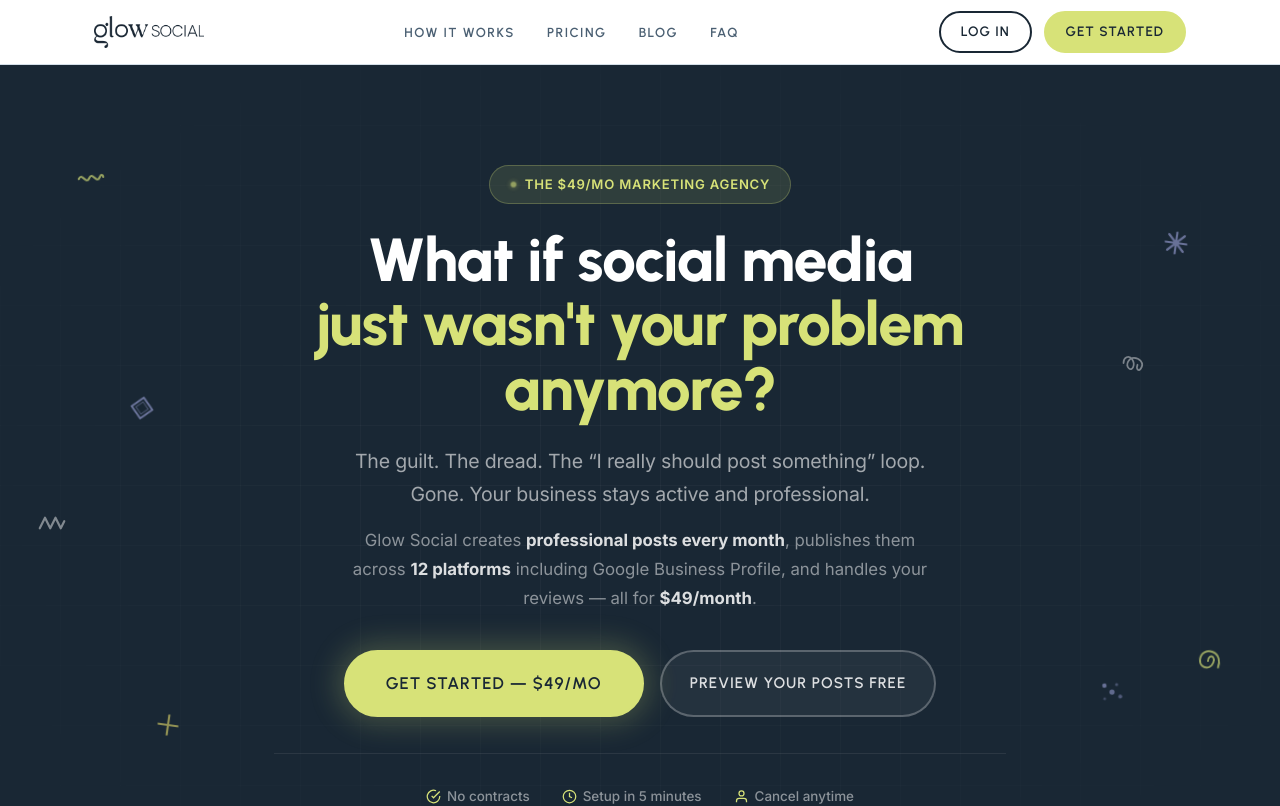
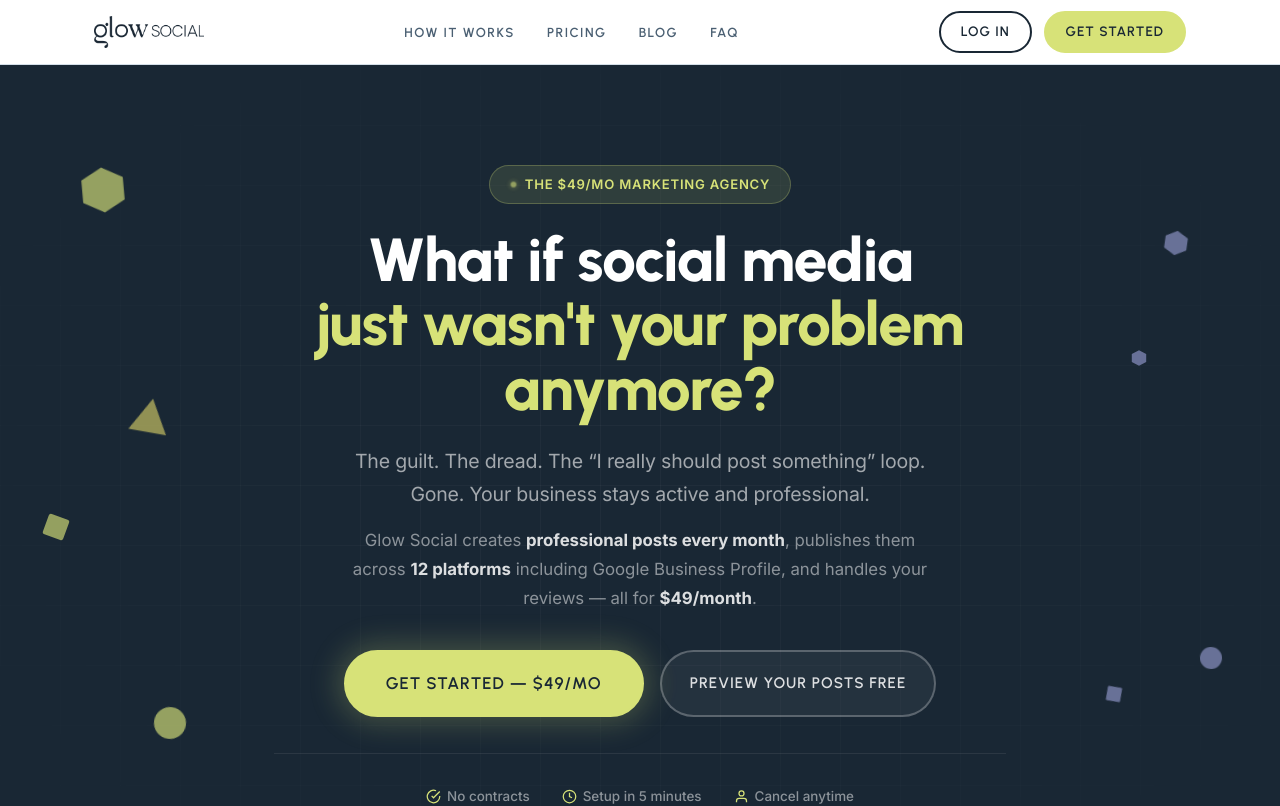
Before and after one commit to glowsocial/glowsocial.com, a Next.js app: page / in a window 1280 px wide. Shown: the top 806 px of the page. Built offline with nearby package versions, Linux system fonts and the light colour scheme.

Commit message:
style: swap squiggles for flat geometric shapes (hexagons, circles, triangles) à la Rob Walling

```diff
--- a/app/page.js
+++ b/app/page.js
@@ -64,61 +64,52 @@ export default function HomePage() {
       <section className="hero">
         <div className="hero-grid" aria-hidden="true" />
         <div className="hero-icons" aria-hidden="true">
-          {/* Wavy line squiggle — lime */}
+          {/* Large hexagon — lime */}
           <div className="hero-icon">
-            <svg width="28" height="28" viewBox="0 0 32 32" fill="none">
-              <path d="M2 16 C6 8, 10 24, 14 16 C18 8, 22 24, 26 16 C28 12, 30 14, 30 16" stroke="#d7e278" strokeWidth="2.5" strokeLinecap="round" fill="none"/>
+            <svg width="52" height="52" viewBox="0 0 60 60" fill="none">
+              <polygon points="30,4 54,17 54,43 30,56 6,43 6,17" fill="#d7e278"/>
             </svg>
           </div>
-          {/* Asterisk / sparkle — purple */}
+          {/* Small hexagon — purple */}
           <div className="hero-icon">
-            <svg width="28" height="28" viewBox="0 0 32 32" fill="none">
-              <line x1="16" y1="4" x2="16" y2="28" stroke="#9399cc" strokeWidth="2.5" strokeLinecap="round"/>
-              <line x1="4" y1="16" x2="28" y2="16" stroke="#9399cc" strokeWidth="2.5" strokeLinecap="round"/>
-              <line x1="7" y1="7" x2="25" y2="25" stroke="#9399cc" strokeWidth="2.5" strokeLinecap="round"/>
-              <line x1="25" y1="7" x2="7" y2="25" stroke="#9399cc" strokeWidth="2.5" strokeLinecap="round"/>
+            <svg width="28" height="28" viewBox="0 0 60 60" fill="none">
+              <polygon points="30,4 54,17 54,43 30,56 6,43 6,17" fill="#9399cc"/>
             </svg>
           </div>
-          {/* Zigzag — white */}
+          {/* Medium square (rotated 45°) — lime */}
           <div className="hero-icon">
-            <svg width="28" height="28" viewBox="0 0 32 32" fill="none">
-              <polyline points="2,22 8,10 14,22 20,10 26,22 30,14" stroke="rgba(255,255,255,0.7)" strokeWidth="2.5" strokeLinecap="round" strokeLinejoin="round" fill="none"/>
+            <svg width="36" height="36" viewBox="0 0 60 60" fill="none">
+              <rect x="12" y="12" width="36" height="36" rx="4" fill="#d7e278" transform="rotate(20 30 30)"/>
             </svg>
           </div>
-          {/* Spiral — lime */}
+          {/* Small circle — purple */}
           <div className="hero-icon">
-            <svg width="28" height="28" viewBox="0 0 32 32" fill="none">
-              <path d="M16 16 C16 12, 20 9, 22 12 C24 15, 22 21, 17 23 C11 25, 6 20, 7 14 C8 7, 15 3, 22 6 C29 9, 30 18, 27 24" stroke="#d7e278" strokeWidth="2.2" strokeLinecap="round" fill="none"/>
+            <svg width="22" height="22" viewBox="0 0 40 40" fill="none">
+              <circle cx="20" cy="20" r="20" fill="#9399cc"/>
             </svg>
           </div>
-          {/* Diamond — purple */}
+          {/* Large triangle — lime dark */}
           <div className="hero-icon">
-            <svg width="28" height="28" viewBox="0 0 32 32" fill="none">
-              <path d="M16 4 L28 16 L16 28 L4 16 Z" stroke="#9399cc" strokeWidth="2.2" strokeLinejoin="round" fill="none"/>
-              <path d="M16 9 L23 16 L16 23 L9 16 Z" stroke="#9399cc" strokeWidth="1.5" strokeLinejoin="round" fill="none" opacity="0.5"/>
+            <svg width="44" height="44" viewBox="0 0 60 60" fill="none">
+              <polygon points="30,6 56,52 4,52" fill="#d2c964"/>
             </svg>
           </div>
-          {/* Loopy squiggle — white */}
+          {/* Tiny hexagon — purple */}
           <div className="hero-icon">
-            <svg width="28" height="28" viewBox="0 0 32 32" fill="none">
-              <path d="M4 16 C4 10, 10 6, 14 12 C18 18, 14 26, 10 22 C6 18, 10 10, 16 10 C22 10, 28 16, 24 22 C22 26, 18 24, 20 18" stroke="rgba(255,255,255,0.65)" strokeWidth="2" strokeLinecap="round" fill="none"/>
+            <svg width="18" height="18" viewBox="0 0 60 60" fill="none">
+              <polygon points="30,4 54,17 54,43 30,56 6,43 6,17" fill="#9399cc"/>
             </svg>
           </div>
-          {/* Cross / plus — lime */}
+          {/* Medium circle — lime */}
           <div className="hero-icon">
-            <svg width="28" height="28" viewBox="0 0 32 32" fill="none">
-              <line x1="16" y1="5" x2="16" y2="27" stroke="#d2c964" strokeWidth="2.5" strokeLinecap="round"/>
-              <line x1="5" y1="16" x2="27" y2="16" stroke="#d2c964" strokeWidth="2.5" strokeLinecap="round"/>
+            <svg width="32" height="32" viewBox="0 0 40 40" fill="none">
+              <circle cx="20" cy="20" r="20" fill="#d7e278"/>
             </svg>
           </div>
-          {/* Scattered dots — purple */}
+          {/* Small rotated square — purple */}
           <div className="hero-icon">
-            <svg width="28" height="28" viewBox="0 0 32 32" fill="none">
-              <circle cx="8" cy="8" r="2.5" fill="#9399cc"/>
-              <circle cx="22" cy="8" r="1.8" fill="#9399cc" opacity="0.6"/>
-              <circle cx="16" cy="16" r="3" fill="#9399cc" opacity="0.9"/>
-              <circle cx="7" cy="23" r="1.5" fill="#9399cc" opacity="0.5"/>
-              <circle cx="25" cy="22" r="2.2" fill="#9399cc" opacity="0.7"/>
+            <svg width="24" height="24" viewBox="0 0 60 60" fill="none">
+              <rect x="12" y="12" width="36" height="36" rx="3" fill="#9399cc" transform="rotate(15 30 30)"/>
             </svg>
           </div>
         </div>
```
